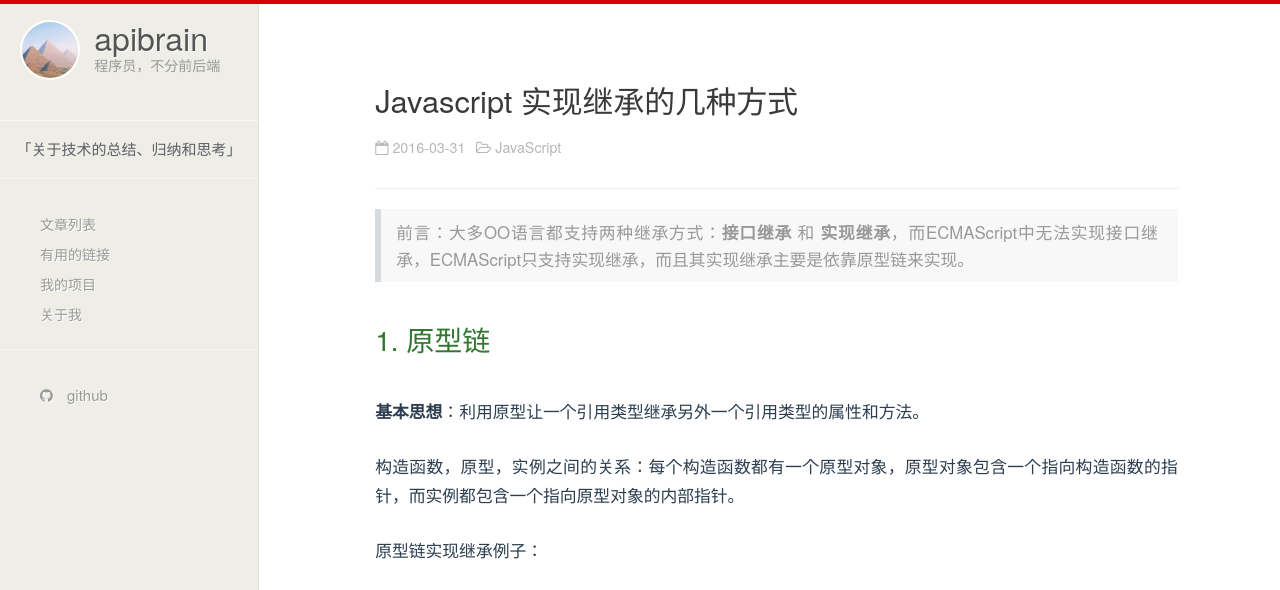
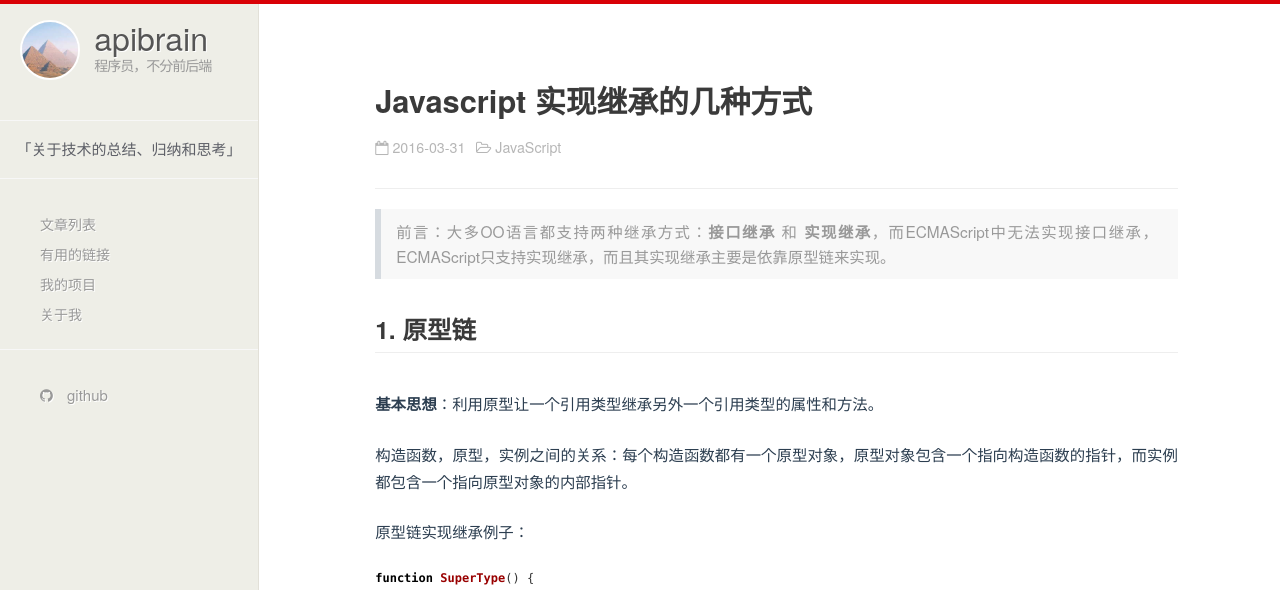
Before and after one commit to apibrain/apibrain.github.io, a Jekyll site: the page built from _posts/2016-03-31-javascript-apply-object-oriented-extends.md, in a window 1280 px wide and 1400 px high. Shown: the top 590 px of the window. Built offline with Jekyll 4.4.1, drawn with Linux system fonts in a browser that asks for light colours; grey boxes are pictures that could not be loaded.

Commit message:
修改了文章在移动端下的样式

```diff
--- a/css/hc.css
+++ b/css/hc.css
@@ -42,7 +42,7 @@
   text-align: justify;
 }
 ul, ul li, ol, ol li {
-  font-weight: 200;
+  font-weight: normal;
 }
 
 .posts
@@ -177,6 +177,10 @@
 .sidebar-brand > h1 {
   margin: 0;
 }
+.sidebar-brand > .text-muted {
+  font-weight: lighter;
+  letter-spacing: -1px;
+}
 .sidebar-brand > p {
   font-size: 14px;
 }
@@ -249,22 +253,22 @@
   line-height: 1.6em;
 }
 
-ul,ol
-{
-  font-weight:lighter
-}
-
 div.highlighter-rouge {
-  background: url(https://sf-static.b0.upaiyun.com/v-579b24f3/global/img/blueprint.png) repeat #f6f6f8;
-  background-size: 30px 30px;
   border: 0px solid #e4e8e8;
   border-radius: 4px;
   margin-bottom: 2.4em;
-  padding-right: 1em;
 }
 .highlight {
   background-color: transparent!important;
   overflow: auto;
+}
+.highlight .hljs {
+  padding: 1.5em;
+
+  background-image: url(https://sf-static.b0.upaiyun.com/v-579b24f3/global/img/blueprint.png);
+  background-repeat: repeat;
+  background-size: 30px 30px;
+
 }
 .highlight table td {
   padding: 0;
@@ -282,8 +286,8 @@
 {
   background-color:transparent;
   border: 0 none;
-  border-radius: 0;
-  padding: 1.5em;
+  border-radius: 4px;
+  padding: 0;
   font-size: 12px;
   word-break:normal;
   margin-bottom: 0;
@@ -444,7 +448,7 @@
 .article-title
 {
   font-size:2.2em;
-  font-weight:400;
+  font-weight:600;
   padding-top:15px;
   line-height: 1.4em;
 }
@@ -501,27 +505,30 @@
   padding-bottom:30px
 }
 .post p {
-  font-size: 1.2em;
+  font-size: 1.1em;
 }
 .post h2 {
-  font-size: 2em;
+  font-size: 1.75em;
+  font-weight: 700;
   margin-top: 1.5em;
   margin-bottom:1.5em;
-}
-#article .post h2 {
-  color: #307730;
+  padding-bottom: 0.4em;
+  border-bottom: 1px solid #eee;
 }
 .post h3 {
-  font-size: 1.5em;
+  font-size: 1.4em;
+  font-weight: 700;
   margin-top: 1.2em;
   margin-bottom: 1.2em;
+  padding-bottom: 0.3em;
+  border-bottom: 1px solid #eee;
 }
 .post ul {
   margin-bottom: 3em;
 }
 .post ul li {
-  line-height: 1.4em;
-  font-size: 1.2em;
+  line-height: 1.2em;
+  font-size: 1.1em;
   margin-bottom: 0.8em;
 }
 .post img {
@@ -918,8 +925,18 @@
   .article-list article h2 a, .article-list article h2 a:visited {
     font-size: 16px;
   }
-  blockquote p, p, .post ul li {
-    font-size: 1.1em;
+  blockquote p, p, .post p, p {
+    font-size: 1em;
+    line-height: 1.85em;
+    text-align: left;
+  }
+  .post ul {
+    margin-left: 0;
+    padding-left: 1.2em;
+  }
+  .post ul li {
+    font-size: 0.95em;
+    line-height: 1.5em;
   }
   #welcome-greeting > p
   {
```
